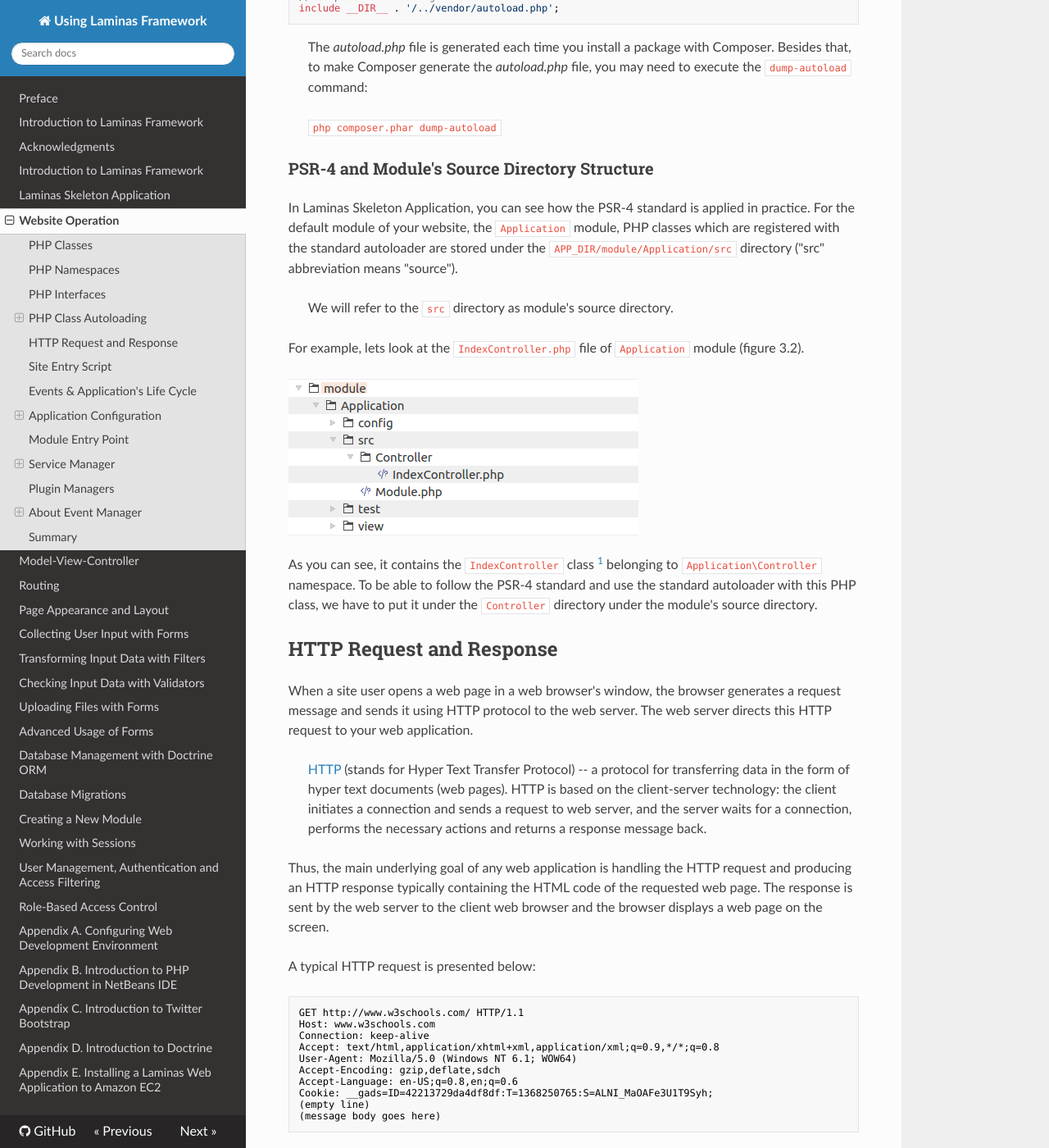
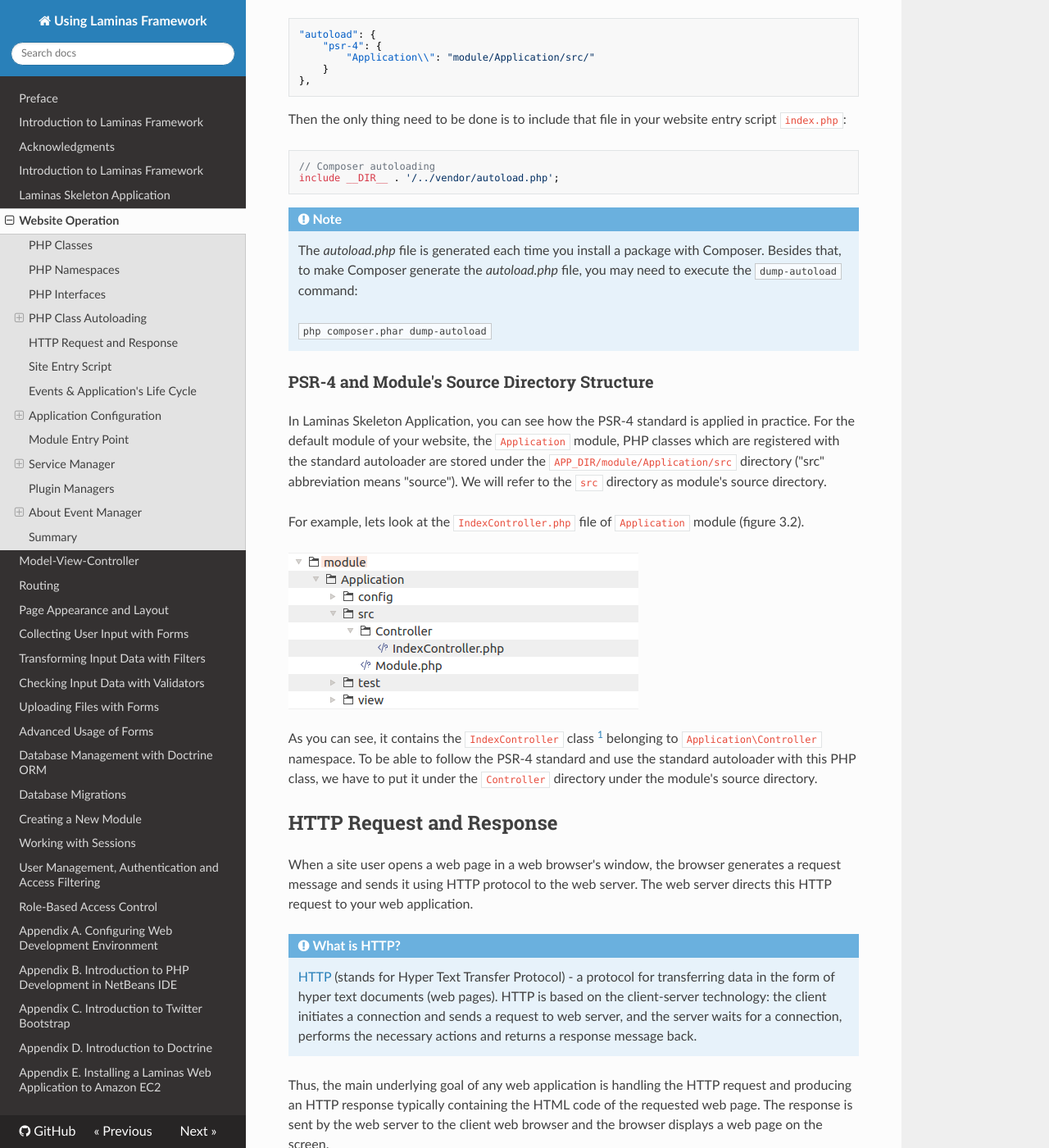
Before and after one commit to modir/laminas-book, an MkDocs documentation site: the page built from docs/operation.md, in a window 1280 px wide and 1400 px high, scrolled down 9066 px. Shown: the whole window at 82% size. Built offline with MkDocs 1.6.1, drawn with Linux system fonts in a browser that asks for light colours; nearby versions of some CDN libraries; some of the changed text lies outside the part shown.

Commit message:
Even more clean up

````diff
--- a/docs/operation.md
+++ b/docs/operation.md
@@ -205,8 +205,9 @@
 `getRequest()` and `getResponse()` methods for retrieving the HTTP request and response, respectively,
 and method `run()` for running the application.
 
-> In Laminas Framework, by convention, interface classes should be named with `Interface` suffix,
-like @`ApplicationInterface`.
+!!! note
+    In Laminas Framework, by convention, interface classes should be named with `Interface` suffix,
+    like @`ApplicationInterface`. This convention is followed by most programmers world wide, not only at Laminas.
 
 A class implementing an interface is called a *concrete* class. The concrete @`Application` class
 implements the @`ApplicationInterface`, which means it provides the implementation of the methods
@@ -344,11 +345,13 @@
 which is rather annoying (and actually this is an unneeded work). To resolve this problem,
 the PSR-4 standard was introduced.
 
-> PSR stands for PHP Standards Recommendation.
+!!! note "What is PSR?"
+    PSR stands for PHP Standards Recommendation. These recommendations are maintained by the
+    PHP FIG PHP Frameworks Interoperability Group.
 
 The [PSR-4 standard](http://www.php-fig.org/psr/psr-4/)
 defines the recommended code structure that an application or library must follow
-to guarantee autoloader interoperability. In two words, the standard says that:
+to guarantee autoloader interoperability. In short, the standard says that:
 
 * The class namespaces should be organized in the following way:
 
@@ -432,9 +435,10 @@
 which is very convenient when you develop new code and add new classes to
 your application.
 
-> Laminas Framework conforms to PSR-4 standard, making it possible to use standard
-> autoloading mechanism across all its components. It is also compatible with other
-> PSR-4 conforming libraries like Doctrine or Symfony.
+!!! note
+    Laminas Framework conforms to PSR-4 standard, making it possible to use standard
+    autoloading mechanism across all its components. It is also compatible with other
+    PSR-4 conforming libraries like Doctrine or Symfony.
 
 ### Composer-provided Autoloader
 
@@ -462,19 +466,18 @@
 include __DIR__ . '/../vendor/autoload.php';
 ```
 
-> The *autoload.php* file is generated each time you install a package with Composer. Besides that, to
-> make Composer generate the *autoload.php* file, you may need to execute the `dump-autoload` command:
->
-> `php composer.phar dump-autoload`
+!!! note
+    The *autoload.php* file is generated each time you install a package with Composer. Besides that, to
+    make Composer generate the *autoload.php* file, you may need to execute the `dump-autoload` command:
+
+    `php composer.phar dump-autoload`
 
 ### PSR-4 and Module's Source Directory Structure
 
 In Laminas Skeleton Application, you can see how the PSR-4 standard is applied
 in practice. For the default module of your website, the `Application` module, PHP classes which
 are registered with the standard autoloader are stored under the `APP_DIR/module/Application/src`
-directory ("src" abbreviation means "source").
-
-> We will refer to the `src` directory as module's source directory.
+directory ("src" abbreviation means "source"). We will refer to the `src` directory as module's source directory.
 
 For example, lets look at the `IndexController.php` file of `Application` module (figure 3.2).
 
@@ -494,12 +497,13 @@
 a request message and sends it using HTTP protocol to the web server. The web server
 directs this HTTP request to your web application.
 
-> [HTTP](https://en.wikipedia.org/wiki/Hypertext_Transfer_Protocol) (stands for Hyper Text
-> Transfer Protocol) -- a protocol for transferring data
-> in the form of hyper text documents (web pages). HTTP is based on the client-server
-> technology: the client initiates a connection and sends a request to web server, and the
-> server waits for a connection, performs the necessary
-> actions and returns a response message back.
+!!! note "What is HTTP?"
+    [HTTP](https://en.wikipedia.org/wiki/Hypertext_Transfer_Protocol) (stands for Hyper Text
+    Transfer Protocol) - a protocol for transferring data
+    in the form of hyper text documents (web pages). HTTP is based on the client-server
+    technology: the client initiates a connection and sends a request to web server, and the
+    server waits for a connection, performs the necessary
+    actions and returns a response message back.
 
 Thus, the main underlying goal of any web application is handling the HTTP request
 and producing an HTTP response typically containing the HTML code of the requested web page.
@@ -565,10 +569,10 @@
 When the Apache web server receives an HTTP request from a client browser,
 it executes the *APP_DIR/public/index.php* file, also called the *entry script*.
 
-> The entry script is the only PHP file accessible to the outside world. Apache web server
-> directs all HTTP requests to this script (remember the *.htaccess* file?). Having this
-> single entry script makes the website more secure (comparing with the situation when you allow
-> everyone to access all PHP files of your application).
+The entry script is the only PHP file accessible to the outside world. Apache web server
+directs all HTTP requests to this script (remember the *.htaccess* file?). Having this
+single entry script makes the website more secure (comparing with the situation when you allow
+everyone to access all PHP files of your application).
 
 Although the *index.php* file is very important, it is surprisingly small (see below):
 
@@ -634,10 +638,10 @@
 object is created. Typically, an application "lives" for a second or less
 (this time is enough to generate the HTTP response). The application's "life" consists of several stages.
 
-> Laminas Framework uses the concept of *event*. One class can *trigger* an event,
-> and other classes may *listen* to events. Technically, triggering an event means just calling
-> another class' "callback" method. The event management is implemented inside of
-> the @`Laminas\EventManager` component.
+Laminas Framework uses the concept of *event*. One class can *trigger* an event,
+and other classes may *listen* to events. Technically, triggering an event means just calling
+another class' "callback" method. The event management is implemented inside of
+the @`Laminas\EventManager` component.
 
 Each application life stage is initiated by the application by triggering an event (this
 event is represented by the @`MvcEvent` class living in @`Laminas\Mvc` namespace). Other
@@ -667,9 +671,10 @@
 
 ![Figure 3.3. Event flow during the application's life cycle](images/operation/app_life_cycle.png)
 
-> Although needed relatively rarely, some practical examples of
-> how to listen and react to an event can be found in [Creating a New Module](#modules)
-> chapter.
+!!! note
+    Although needed relatively rarely, some practical examples of
+    how to listen and react to an event can be found in [Creating a New Module](#modules)
+    chapter.
 
 ## Application Configuration
 
@@ -685,12 +690,13 @@
 modules of your application. At the module level, you define parameters which
 affect only this module.
 
-> Some PHP frameworks prefer *conventions over configuration* concept, where
-> most of your parameters are hard-coded and do not require configuration.
-> This makes it faster to develop the application, but makes it less customizable.
-> In Laminas Framework, the *configuration over conventions* concept is used,
-> so you can customize any aspect of your application, but have to
-> spend some time for learning how to do that.
+!!! note
+    Some PHP frameworks prefer *conventions over configuration* concept, where
+    most of your parameters are hard-coded and do not require configuration.
+    This makes it faster to develop the application, but makes it less customizable.
+    In Laminas Framework, the *configuration over conventions* concept is used,
+    so you can customize any aspect of your application, but have to
+    spend some time for learning how to do that.
 
 ### Application-Level Config Files
 
@@ -709,8 +715,9 @@
 may have a specific key in that array. You can provide inline comments for the array keys
 to make it easier for others to understand what each key means.
 
-> By convention, key names should be in lower case, and if the key name consists
-> of several words, the words should be separated by the underscore symbol ('_').
+!!! note
+    By convention, key names should be in lower case, and if the key name consists
+    of several words, the words should be separated by the underscore symbol ('_').
 
 ~~~php
 return [
@@ -815,9 +822,10 @@
 The `Application` module is a module containing your app's files. All other modules listed are Laminas Framework
 components.
 
-> In Laminas, a special Composer plugin called *component installer* was introduced. If you remember, in the
-chapter [Laminas Skeleton Application](#skeleton), we answered several yes/no questions of the installer, determining
-which components to install. And the installer *injected* those components' module names here, in `modules.config.php`
+!!! note
+    In Laminas, a special Composer plugin called *component installer* was introduced. If you remember, in the
+    chapter [Laminas Skeleton Application](#skeleton), we answered several yes/no questions of the installer, determining
+    which components to install. And the installer *injected* those components' module names here, in `modules.config.php`
 
 ### Application-Level Extra Config Files
 
@@ -841,21 +849,23 @@
   When you install your site to the production server, you will edit the `local.php` file and enter
   the credentials for the "live" database here.
 
-> Because the *autoload/local.php* file contains environment-specific parameters,
-> in version control system you store its "distribution template" *local.php.dist*.
-> Each developer in your team then renames the *local.php.dist* file into *local.php* and
-> enters his own parameters. This *local.php* file should not be stored under
-> version control, because it may contain sensitive information like database credentials
-> (username and password), and you might want that other people do not see these.
+!!! important
+    Because the *autoload/local.php* file contains environment-specific parameters,
+    in version control system you store its "distribution template" *local.php.dist*.
+    Each developer in your team then renames the *local.php.dist* file into *local.php* and
+    enters his own parameters. This *local.php* file should not be stored under
+    version control, because it may contain sensitive information like database credentials
+    (username and password), and you might want that other people do not see these.
 
 ### Application-Level Development Config File
 
 The application-level development configuration file (`APP_DIR/config/development.config.php`) presents only
 when you enable the *development mode*. If you remember, we enabled the development mode earlier in the [Laminas Skeleton Application](#skeleton) chapter.
 
-> You enable the development mode with the following command:
->
-> `php composer.phar development-enable`
+!!! note "Reminder"
+    You enable the development mode with the following command:
+
+    `php composer.phar development-enable`
 
 The `development.config.php` file is merged with the main `application.config.php` file. This allows you to
 override some parameters. For example, you can:
@@ -953,11 +963,12 @@
 so every configuration parameter becomes available to any piece of the website.
 So, potentially, you are able to override some parameters specified by the modules.
 
-> You might also have seen the "combined" config file when installing PHP, where there is
-> the main *php.ini* file and several extra config files, which are included into the main one.
-> Such a separation makes your application configuration fine-grained and flexible,
-> because you don't have to put all your params to a single file and edit it each time you need
-> to change something.
+!!! note
+    You might also have seen the "combined" config file when installing PHP, where there is
+    the main *php.ini* file and several extra config files, which are included into the main one.
+    Such a separation makes your application configuration fine-grained and flexible,
+    because you don't have to put all your params to a single file and edit it each time you need
+    to change something.
 
 The configuration files are loaded in the following order:
 
@@ -1007,8 +1018,9 @@
 
 The `getConfig()` method is typically used to provide module's configuration to Laminas Framework (*module.config.php* file).
 
-> You can also register some *event listeners* here, we'll see how to do this later
-> in [Creating a New Module](#modules) chapter.
+!!! note
+    You can also register some *event listeners* here, we'll see how to do this later
+    in [Creating a New Module](#modules) chapter.
 
 ## Service Manager
 
@@ -1056,15 +1068,16 @@
 manager is itself registered as a service. Moreover, the @`Application` class is also
 registered as a service.
 
-> An important thing you should note about the services is that they are *typically*
-> stored in a single instance only (this is also called the *singleton* pattern). Obviously,
-> you don't need the second instance of the @`Application` class (in that case you
-> would have a nightmare).
-
-> But, there is an important exception from the rule above. It may be confusing at first, but the
-> @`EventManager` is not a singleton. Each time you retrieve the event manager service from service manager,
-> you receive a *new* object. This is done for performance reasons and to avoid possible event conflicts between
-> different components. We will discuss this further in the *About Event Manager* section later in this chapter.
+!!! note
+    An important thing you should note about the services is that they are *typically*
+    stored in a single instance only (this is also called the *singleton* pattern). Obviously,
+    you don't need the second instance of the @`Application` class (in that case you
+    would have a nightmare).
+
+    But, there is an important exception from the rule above. It may be confusing at first, but the
+    @`EventManager` is not a singleton. Each time you retrieve the event manager service from service manager,
+    you receive a *new* object. This is done for performance reasons and to avoid possible event conflicts between
+    different components. We will discuss this further in the *About Event Manager* section later in this chapter.
 
 The service manager defines several methods needed for locating and retrieving
 a service from the service manager (see the table 3.2 below).
@@ -1098,14 +1111,10 @@
 And the `build()` method always creates a new instance of the service when you call it (comparing to `get()`, which
 typically creates the instance of the service only once and returns it on later requests).
 
-> You will typically retrieve services from service manager not in *any* place of your code, but inside of a *factory*. A factory
-> is a code responsible for creation of an object. When creating the object, you can retrieve services it depends on from the service manager
-> and pass those services (dependencies) to the object's constructor. This is also called *dependency injection*.
-
-> If you have some experience with Laminas Framework 2, you may notice that the things are now a little different than before.
-> In ZF2, there was `ServiceLocator` pattern allowing to get dependencies from service manager in *any* part of your app
-> (in controllers, services, etc.) In Laminas, you have to pass dependencies explicitly. It is a little more boring,
-> but it removes "hidden" dependencies and makes your code more clear and easier to understand.
+!!! note
+    You will typically retrieve services from service manager not in *any* place of your code, but inside of a *factory*. A factory
+    is a code responsible for creation of an object. When creating the object, you can retrieve services it depends on from the service manager
+    and pass those services (dependencies) to the object's constructor. This is also called *dependency injection*.
 
 ### Registering a Service
 
@@ -1214,9 +1223,10 @@
 will be instantiated by the service manager only when someone calls the `get(CurrencyConverter::class)`
 method. This is also called lazy loading.
 
-> Services often depend on each other. For example, the currency converter service may use entity manager service
-> to read money exchange rates from database. The disadvantage of `setInvokableClass()` method is that it doesn't allow to pass parameters (dependencies)
-> to the service on object instantiation. To resolve this issue, you can use *factories*, as described below.
+!!! note
+    Services often depend on each other. For example, the currency converter service may use entity manager service
+    to read money exchange rates from database. The disadvantage of `setInvokableClass()` method is that it doesn't allow to pass parameters (dependencies)
+    to the service on object instantiation. To resolve this issue, you can use *factories*, as described below.
 
 ### Registering a Factory
 
@@ -1288,9 +1298,10 @@
 }
 ~~~
 
-> Technically, in Laminas you *can* use the same factory class for instantiating several services that have similar
-> instantiation code (for that purpose, you can use the `$requestedName` argument passed to the `__invoke()` method of the factory).
-> However, *mostly* you will create a different factory per each service.
+!!! note
+    Technically, in Laminas you *can* use the same factory class for instantiating several services that have similar
+    instantiation code (for that purpose, you can use the `$requestedName` argument passed to the `__invoke()` method of the factory).
+    However, *mostly* you will create a different factory per each service.
 
 ### Registering an Abstract Factory
 
@@ -1323,8 +1334,9 @@
 
 You register an abstract factory with the `setAbstractFactory()` method of the service manager.
 
-> Abstract factories are a powerful feature, but you should use them only when really necessary, because
-> they negatively impact the performance. It is better to use the usual (non-abstract) factories.
+!!! note
+    Abstract factories are a powerful feature, but you should use them only when really necessary, because
+    they negatively impact the performance. It is better to use the usual (non-abstract) factories.
 
 ### Registering Service Aliases
 
@@ -1475,19 +1488,20 @@
 
 ## About Event Manager
 
-> In this section, we will give some advanced information about event manager. You can relatively safely skip this
-   section, however refer to it if you plan to implement some advanced event listeners in your website.
+!!! note
+    In this section, we will give some advanced information about event manager. You can relatively safely skip this
+    section, however refer to it if you plan to implement some advanced event listeners in your website.
 
 Previously in this chapter we have mentioned that the application life cycle consists of *events*.
 One class can *trigger* an event, and other classes may *listen* to events. Technically, triggering an event means just calling
 another class' "callback" method. The event management is implemented inside of
 the @`Laminas\EventManager` component.
 
-> Laminas (and particularly its @`Laminas\Mvc` component) hardly depends on events to operate,
-> and because of that its source code is a combination of event listeners which is rather difficult to understand.
-> Fortunately, in most cases you do not need to understand how Laminas triggers and handles events internally, you just need
-> to understand what event is, what events present in application life cycle and what is the difference between usual *event manager* and
-> *shared event manager*.
+Laminas (and particularly its @`Laminas\Mvc` component) hardly depends on events to operate,
+and because of that its source code is a combination of event listeners which is rather difficult to understand.
+Fortunately, in most cases you do not need to understand how Laminas triggers and handles events internally, you just need
+to understand what event is, what events present in application life cycle and what is the difference between usual *event manager* and
+*shared event manager*.
 
 ### Event & MvcEvent
 
@@ -1523,8 +1537,9 @@
 With the @`SharedEventManager`, you can attach a listener to private events triggered by certain class (or several classes).
 You specify the unique class identifier(s) to which you would like to listen. That simple!
 
-> Some practical examples of how to listen and react to an event can be found in [Creating a New Module](#modules)
-> chapter and [User Management, Authentication & Access Filtering](#users) chapter.
+!!! note
+    Some practical examples of how to listen and react to an event can be found in [Creating a New Module](#modules)
+    chapter and [User Management, Authentication & Access Filtering](#users) chapter.
 
 ## Summary
 
````
Also changed, not shown: other parts of docs/operation.md (+4 -3 lines), docs/doctrine.md (+1 -1 lines), docs/forms.md (+13 -20 lines), docs/roles.md (+28 -19 lines), docs/routing.md (+74 -59 lines).
